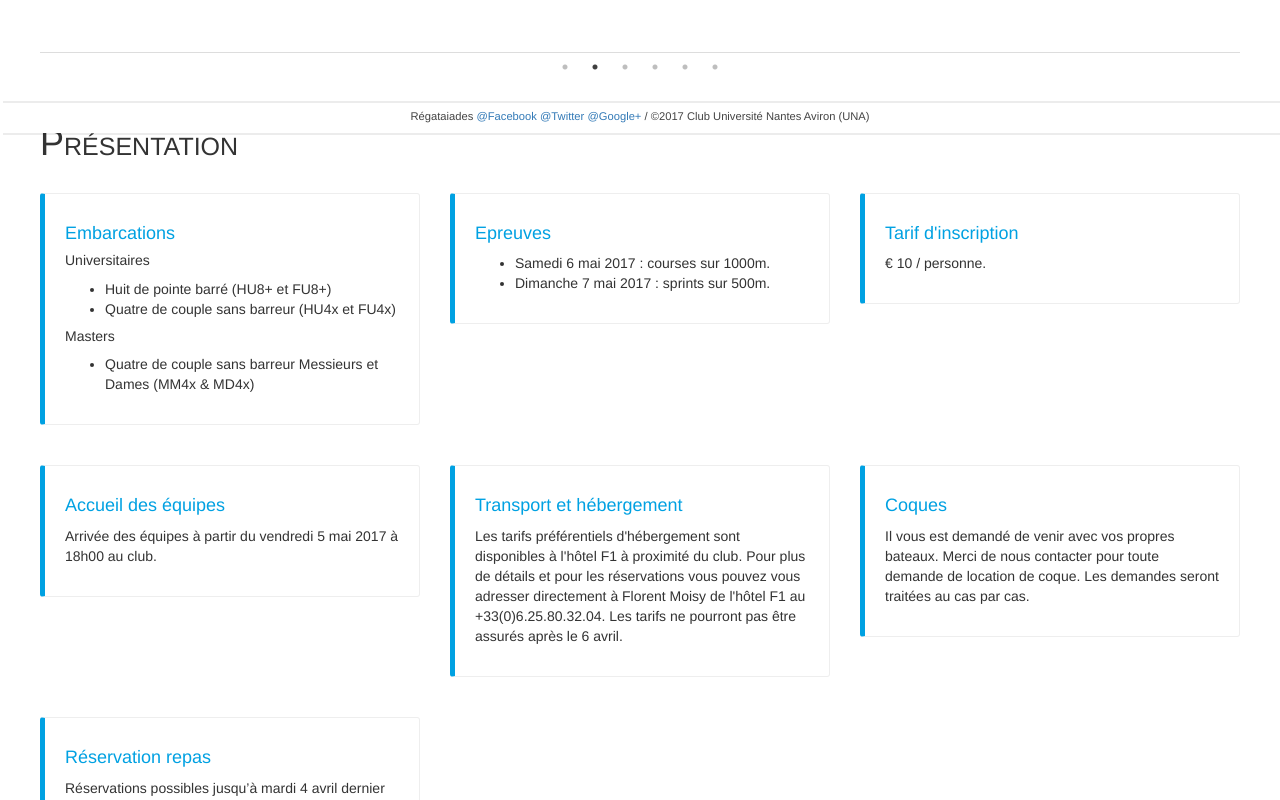
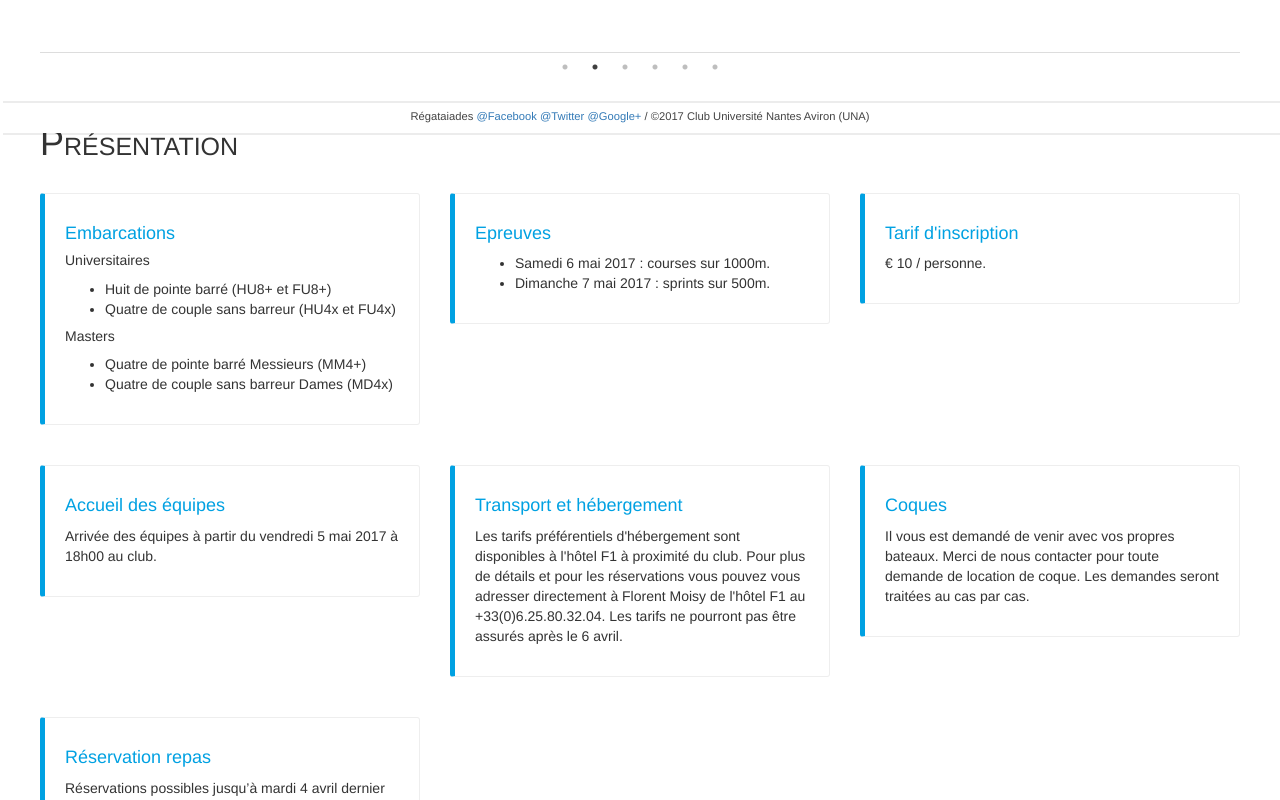
Before and after one commit to mickaeltardy/regataiades-website, a website: page index.html in a window 1280 px wide. Shown: the part 667-1467 px from the top of the page. Drawn offline with nearby package versions, Linux system fonts and the light colour scheme; files that its build step writes are made by us from their sources; files whose address does not match are found by name.

Commit message:
[fr] replace M4x by M4+

```diff
--- a/index.html
+++ b/index.html
@@ -91,7 +91,8 @@
 					</ul>
 					<h3>Masters</h3>
 					<ul>
-						<li>Quatre de couple sans barreur Messieurs et Dames (MM4x & MD4x)</li>
+						<li>Quatre de pointe barré Messieurs (MM4+)</li>
+						<li>Quatre de couple sans barreur Dames (MD4x)</li>
 					</ul>
 				</div>
 
@@ -133,7 +134,8 @@
 					</ul>
 					<h5>Masters</h5>
 					<ul>
-						<li>Quatre de couple sans barreur Messieurs et Dames (MM4x & MD4x)</li>
+						<li>Quatre de pointe barré Messieurs (MM4+)</li>
+						<li>Quatre de couple sans barreur Dames (MD4x)</li>
 					</ul>
 				</div>
 			</div>
```
